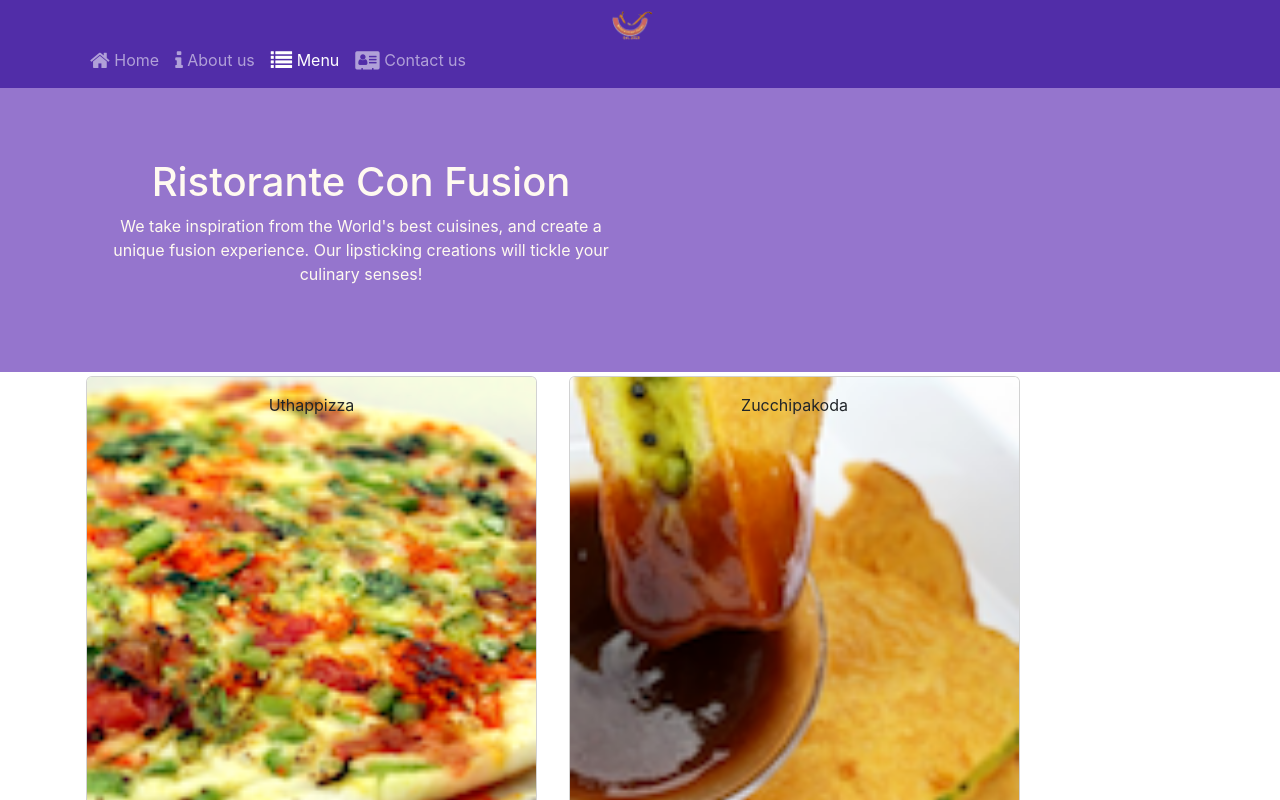
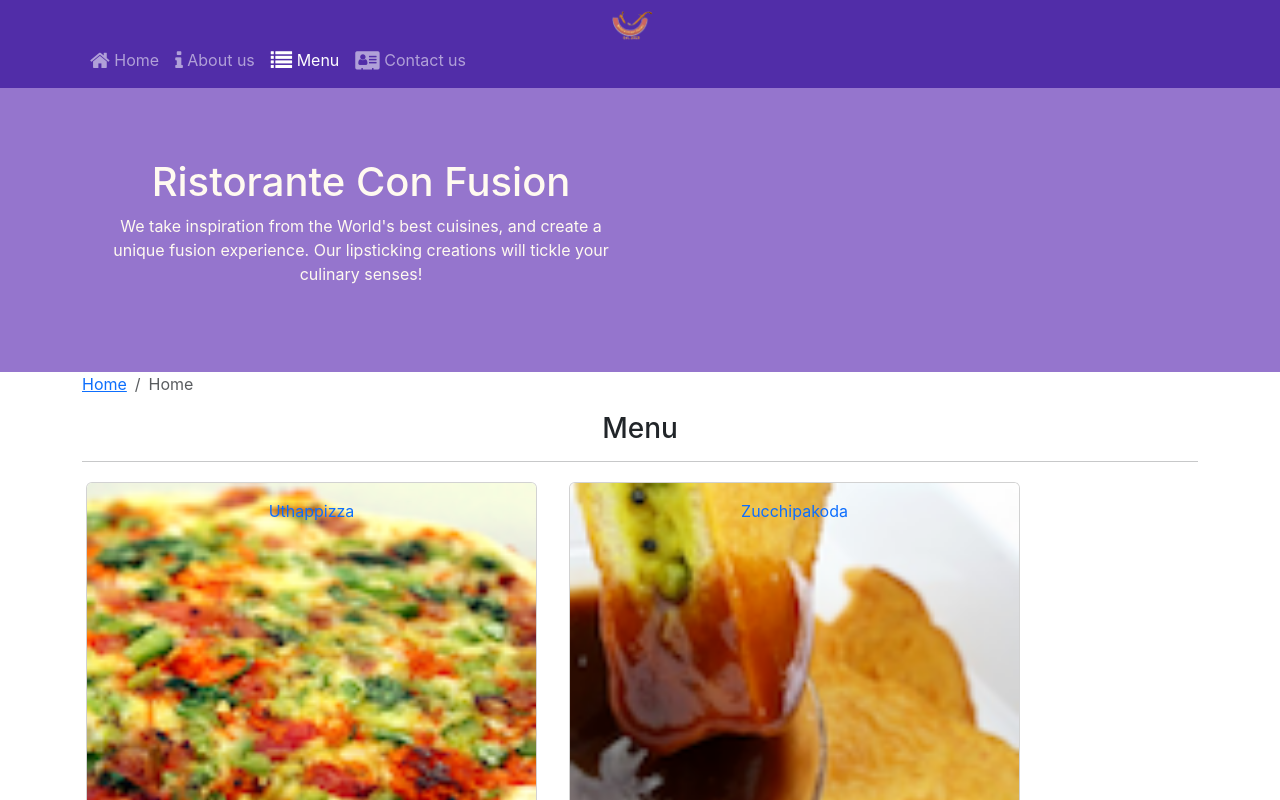
Before and after one commit to carloosbaroon/FrondEnd-React, a React (Create React App) app in the folder confusion/: page /menu in a window 1280 px wide. Shown: the top 800 px of the page. Built offline with nearby package versions, Linux system fonts and the light colour scheme.

Commit message:
Display dish details using useParams and Route

```diff
--- a/confusion/src/components/ContactComponent.js
+++ b/confusion/src/components/ContactComponent.js
@@ -1,9 +1,23 @@
 import React from 'react';
+import {Breadcrumb, BreadcrumbItem} from "reactstrap";
+import {Link} from "react-router-dom";
 
 //Functional component
 function Contact(props) {
     return(
         <div className="container">
+            <div className="row">
+                <Breadcrumb>
+                    <BreadcrumbItem>
+                        <Link to='/home'>Home</Link>
+                    </BreadcrumbItem>
+                    <BreadcrumbItem active>Contact Us</BreadcrumbItem>
+                </Breadcrumb>
+                <div className="col-12">
+                    <h3>Contact Us</h3>
+                    <hr/>
+                </div>
+            </div>
             <div className="row row-content">
                 <div className="col-12">
                     <h3>Location Information</h3>
--- a/confusion/src/components/DishDetailComponent.js
+++ b/confusion/src/components/DishDetailComponent.js
@@ -1,5 +1,6 @@
 import React from 'react';
-import {Card, CardBody, CardImg, CardText, CardTitle} from "reactstrap";
+import {Card, CardBody, CardImg, CardText, CardTitle, Breadcrumb, BreadcrumbItem} from "reactstrap";
+import {Link} from "react-router-dom";
 
 function RenderDish({dish}) {
     if (dish) {
@@ -53,12 +54,24 @@ function RenderComments({comments}) {
 
 
 const DishDetail = (props) => {
-    if (props.selectedDish) {
+    if (props.dish) {
         return (
             <div className="container">
                 <div className="row">
-                    <RenderDish dish={props.selectedDish}/>
-                    <RenderComments comments={props.selectedDish.comments}/>
+                <Breadcrumb>
+                    <BreadcrumbItem>
+                        <Link to='/menu'>Menu</Link>
+                    </BreadcrumbItem>
+                    <BreadcrumbItem active>{props.dish.name}</BreadcrumbItem>
+                </Breadcrumb>
+                <div className="col-12">
+                    <h3>{props.dish.name}</h3>
+                    <hr/>
+                </div>
+            </div>
+                <div className="row">
+                    <RenderDish dish={props.dish}/>
+                    <RenderComments comments={props.comments}/>
                 </div>
             </div>
         );
--- a/confusion/src/components/MainComponent.js
+++ b/confusion/src/components/MainComponent.js
@@ -9,7 +9,8 @@ import {COMMENTS} from "../shared/comments";
 import {LEADERS} from "../shared/leaders";
 import {PROMOTIONS} from "../shared/promotions";
 import {Component} from "react";
-import {Routes, Route, Navigate} from "react-router-dom";
+import {Routes, Route, Navigate, useParams} from "react-router-dom";
+import DishDetailComponent from "./DishDetailComponent";
 
 //This is a Container Component
 class Main extends Component {
@@ -40,6 +41,17 @@ class Main extends Component {
             );
         }
 
+        const DishWithId = () => {
+            let {dishId} = useParams();
+
+            return(
+                <DishDetailComponent dish={this.state.dishes.filter((dish) => dish.id === parseInt(dishId,10))[0]}
+                                     comments={this.state.comments.filter((comment) => comment.dishId === parseInt(dishId,10))}
+                />
+
+            );
+        }
+
         return (
             //These classNames are defined in the App.css
             <div className="App">
@@ -54,6 +66,10 @@ class Main extends Component {
                     <Route
                         exact path="/menu"
                         element={<Menu dishes={this.state.dishes}/>}
+                    />
+                    <Route
+                        path="/menu/:dishId"
+                        element={<DishWithId/>}
                     />
                     <Route
                         exact path="/contactus"
--- a/confusion/src/components/MenuComponent.js
+++ b/confusion/src/components/MenuComponent.js
@@ -1,17 +1,17 @@
 import React from "react";
-import {Card, CardImg, CardImgOverlay, CardTitle} from "reactstrap";
+import {Card, CardImg, CardImgOverlay, CardTitle, Breadcrumb, BreadcrumbItem} from "reactstrap";
+import {Link} from "react-router-dom";
 
-//This functional component that receives 2 props
-function RenderMenuItem({dish, onClick}) {
+//This functional component that receives 1 props
+function RenderMenuItem({dish}) {
     return (
-        <Card onClick={() => onClick(dish.id)}>
-            {/* You can't do this.state.dish.image = newImage;
-                            This one can only be modified using setState()
-                        */}
-            <CardImg width="100%" src={dish.image} alt={dish.name}/>
-            <CardImgOverlay>
-                <CardTitle>{dish.name}</CardTitle>
-            </CardImgOverlay>
+        <Card>
+            <Link to={`/menu/${dish.id}`}>
+                <CardImg width="100%" src={dish.image} alt={dish.name}/>
+                <CardImgOverlay>
+                    <CardTitle>{dish.name}</CardTitle>
+                </CardImgOverlay>
+            </Link>
         </Card>
     );
 }
@@ -25,13 +25,25 @@ const Menu = (props) => {
             // this means that we MUST always have a KEY
             <div key={dish.id} className="col-12 col-md-5 m-1">
                 {/* Calling RenderMenuItem component defined above with its props */}
-                <RenderMenuItem dish={dish} onClick={props.onClick}/>
+                <RenderMenuItem dish={dish}/>
             </div>
         );
     });
 
     return (
         <div className="container">
+            <div className="row">
+                <Breadcrumb>
+                    <BreadcrumbItem>
+                        <Link to='/home'>Home</Link>
+                    </BreadcrumbItem>
+                    <BreadcrumbItem active>Home</BreadcrumbItem>
+                </Breadcrumb>
+                <div className="col-12">
+                    <h3>Menu</h3>
+                    <hr/>
+                </div>
+            </div>
             <div className="row">{menu}</div>
         </div>
     );
```
